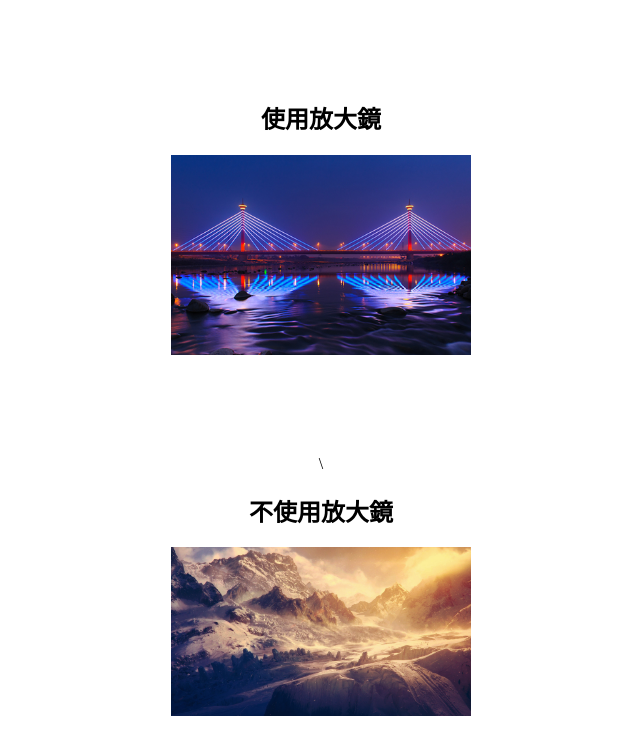
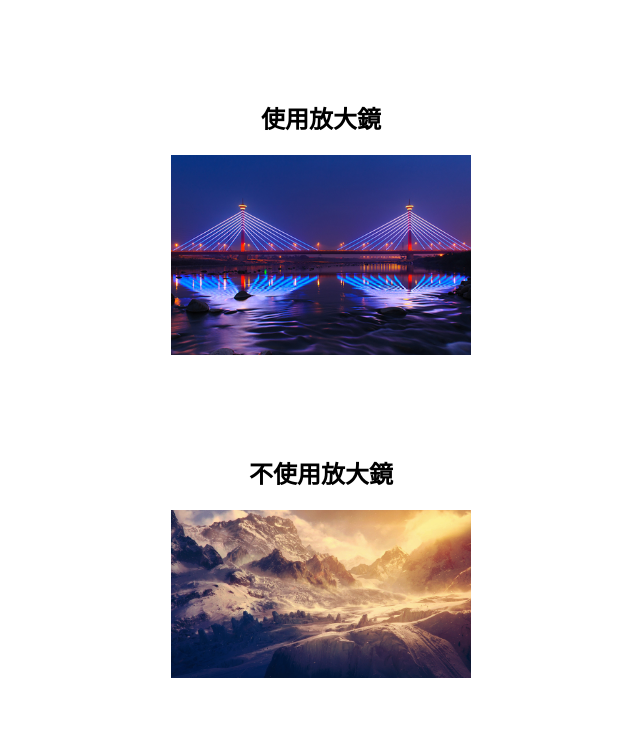
Before and after one commit to sohophp/soho-magnify, a website: page example/es6.html in a window 1280 px wide. Shown: the whole page, without its empty margins (319-959 px from the left). Drawn offline with Linux system fonts and the light colour scheme.

Commit message:
加改不使用放大镜模式

```diff
--- a/example/es6.html
+++ b/example/es6.html
@@ -44,7 +44,7 @@
     </figure>
 </div>
 
-<div class="example-container">\
+<div class="example-container">
     <h2>不使用放大鏡</h2>
     <figure>
         <img src="27.jpg" class="example-img example-img2"/>
```
